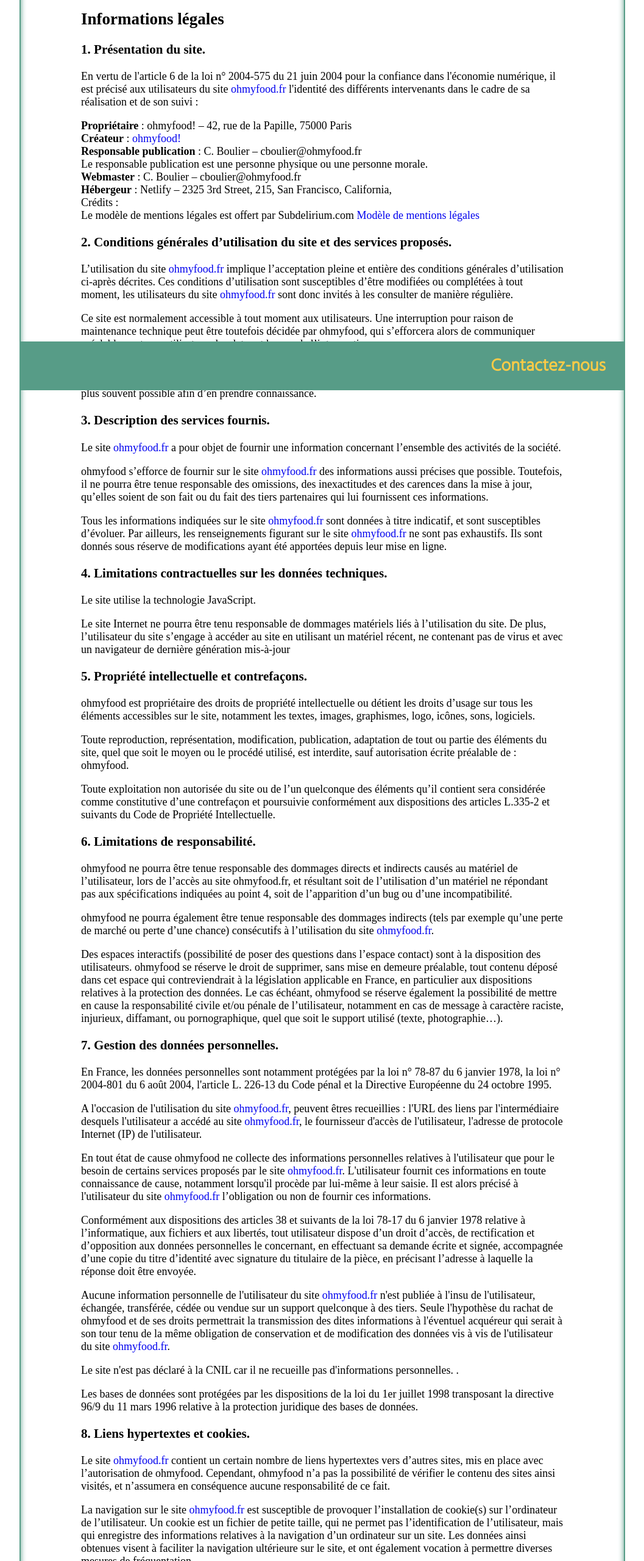
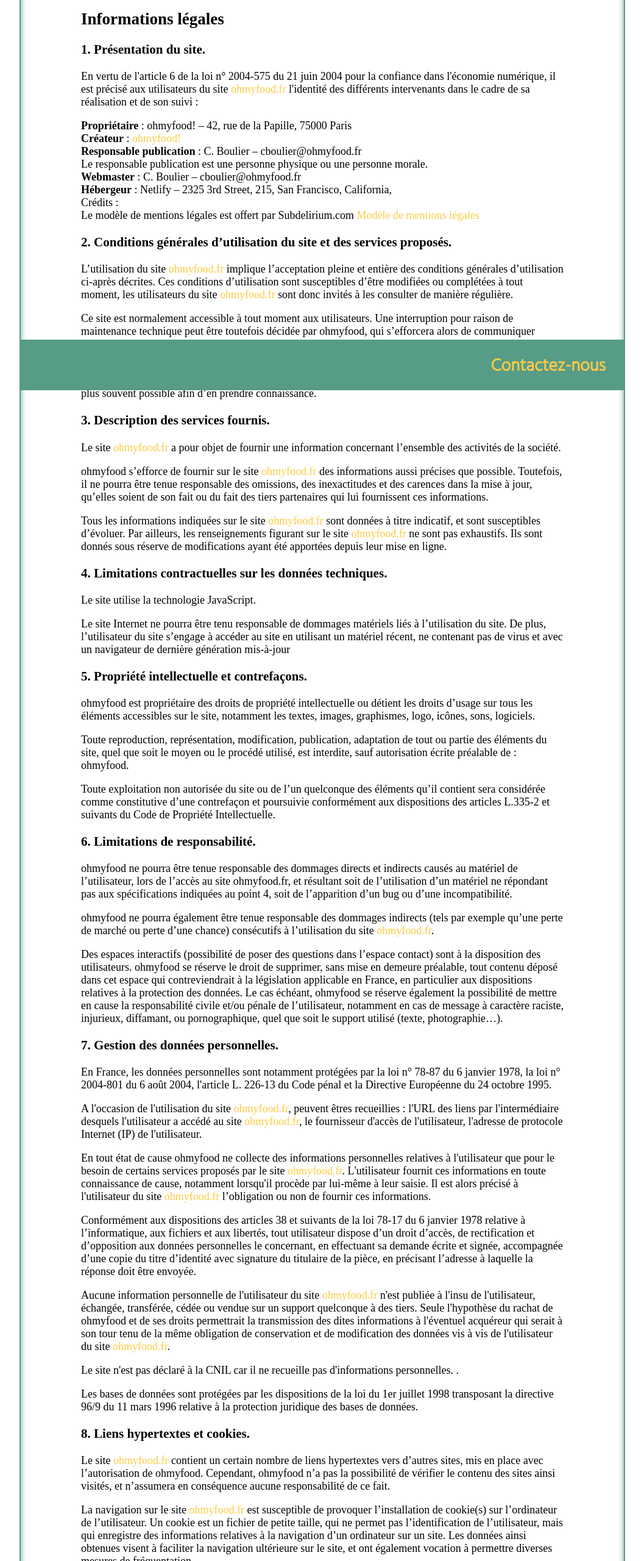
Before and after one commit to ChristopheBouriel/ohmyfood, a website: page app/mentions_legales.html in a window 1280 px wide. Shown: the part 160-2720 px from the top of the page at 61% size, without its empty margins (111-1168 px from the left). Drawn offline with nearby package versions, Linux system fonts and the light colour scheme; files that its build step writes are made by us from their sources.

Commit message:
petits correctifs, encore

```diff
--- a/app/mentions_legales.html
+++ b/app/mentions_legales.html
@@ -26,9 +26,9 @@
     <div class="infos_leg">
         <h2>Informations légales</h2>
         <h3>1. Présentation du site.</h3>
-        <p>En vertu de l'article 6 de la loi n° 2004-575 du 21 juin 2004 pour la confiance dans l'économie numérique, il est précisé aux utilisateurs du site <a href="https://ohmyfoodproject.netlify.app/index.html/">ohmyfood.fr</a> l'identité des différents intervenants dans le cadre de sa réalisation et de son suivi :</p>
+        <p>En vertu de l'article 6 de la loi n° 2004-575 du 21 juin 2004 pour la confiance dans l'économie numérique, il est précisé aux utilisateurs du site <a href="https://lerestochic.netlify.app/index.html/">ohmyfood.fr</a> l'identité des différents intervenants dans le cadre de sa réalisation et de son suivi :</p>
         <p><strong>Propriétaire</strong> : ohmyfood! – 42, rue de la Papille, 75000 Paris<br />
-        <strong>Créateur</strong>  : <a href="https://ohmyfoodproject.netlify.app/index.html/">ohmyfood!</a><br />
+        <strong>Créateur</strong>  : <a href="https://lerestochic.netlify.app/index.html/">ohmyfood!</a><br />
         <strong>Responsable publication</strong> : C. Boulier – cboulier@ohmyfood.fr<br />
         Le responsable publication est une personne physique ou une personne morale.<br />
         <strong>Webmaster</strong> : C. Boulier – cboulier@ohmyfood.fr<br />
@@ -37,13 +37,13 @@
         Le modèle de mentions légales est offert par Subdelirium.com <a target="_blank" href="https://www.subdelirium.com/generateur-de-mentions-legales/" alt="Modèle de mentions légales">Modèle de mentions légales</a></p>
 
         <h3>2. Conditions générales d’utilisation du site et des services proposés.</h3>
-        <p>L’utilisation du site <a href="https://ohmyfoodproject.netlify.app/index.html/">ohmyfood.fr</a> implique l’acceptation pleine et entière des conditions générales d’utilisation ci-après décrites. Ces conditions d’utilisation sont susceptibles d’être modifiées ou complétées à tout moment, les utilisateurs du site <a href="https://ohmyfoodproject.netlify.app/index.html/">ohmyfood.fr</a> sont donc invités à les consulter de manière régulière.</p>
+        <p>L’utilisation du site <a href="https://lerestochic.netlify.app/index.html/">ohmyfood.fr</a> implique l’acceptation pleine et entière des conditions générales d’utilisation ci-après décrites. Ces conditions d’utilisation sont susceptibles d’être modifiées ou complétées à tout moment, les utilisateurs du site <a href="https://lerestochic.netlify.app/index.html/">ohmyfood.fr</a> sont donc invités à les consulter de manière régulière.</p>
         <p>Ce site est normalement accessible à tout moment aux utilisateurs. Une interruption pour raison de maintenance technique peut être toutefois décidée par ohmyfood, qui s’efforcera alors de communiquer préalablement aux utilisateurs les dates et heures de l’intervention.</p>
-        <p>Le site <a href="https://ohmyfoodproject.netlify.app/index.html/">ohmyfood.fr</a> est mis à jour régulièrement par C. Boulier. De la même façon, les mentions légales peuvent être modifiées à tout moment : elles s’imposent néanmoins à l’utilisateur qui est invité à s’y référer le plus souvent possible afin d’en prendre connaissance.</p>
+        <p>Le site <a href="https://lerestochic.netlify.app/index.html/">ohmyfood.fr</a> est mis à jour régulièrement par C. Boulier. De la même façon, les mentions légales peuvent être modifiées à tout moment : elles s’imposent néanmoins à l’utilisateur qui est invité à s’y référer le plus souvent possible afin d’en prendre connaissance.</p>
         <h3>3. Description des services fournis.</h3>
-        <p>Le site <a href="https://ohmyfoodproject.netlify.app/index.html/">ohmyfood.fr</a> a pour objet de fournir une information concernant l’ensemble des activités de la société.</p>
-        <p>ohmyfood s’efforce de fournir sur le site <a href="https://ohmyfoodproject.netlify.app/index.html/">ohmyfood.fr</a> des informations aussi précises que possible. Toutefois, il ne pourra être tenue responsable des omissions, des inexactitudes et des carences dans la mise à jour, qu’elles soient de son fait ou du fait des tiers partenaires qui lui fournissent ces informations.</p>
-        <p>Tous les informations indiquées sur le site <a href="https://ohmyfoodproject.netlify.app/index.html/">ohmyfood.fr</a> sont données à titre indicatif, et sont susceptibles d’évoluer. Par ailleurs, les renseignements figurant sur le site <a href="https://ohmyfoodproject.netlify.app/index.html/">ohmyfood.fr</a> ne sont pas exhaustifs. Ils sont donnés sous réserve de modifications ayant été apportées depuis leur mise en ligne.</p>
+        <p>Le site <a href="https://lerestochic.netlify.app/index.html/">ohmyfood.fr</a> a pour objet de fournir une information concernant l’ensemble des activités de la société.</p>
+        <p>ohmyfood s’efforce de fournir sur le site <a href="https://lerestochic.netlify.app/index.html/">ohmyfood.fr</a> des informations aussi précises que possible. Toutefois, il ne pourra être tenue responsable des omissions, des inexactitudes et des carences dans la mise à jour, qu’elles soient de son fait ou du fait des tiers partenaires qui lui fournissent ces informations.</p>
+        <p>Tous les informations indiquées sur le site <a href="https://lerestochic.netlify.app/index.html/">ohmyfood.fr</a> sont données à titre indicatif, et sont susceptibles d’évoluer. Par ailleurs, les renseignements figurant sur le site <a href="https://lerestochic.netlify.app/index.html/">ohmyfood.fr</a> ne sont pas exhaustifs. Ils sont donnés sous réserve de modifications ayant été apportées depuis leur mise en ligne.</p>
         <h3>4. Limitations contractuelles sur les données techniques.</h3>
         <p>Le site utilise la technologie JavaScript.</p>
         <p>Le site Internet ne pourra être tenu responsable de dommages matériels liés à l’utilisation du site. De plus, l’utilisateur du site s’engage à accéder au site en utilisant un matériel récent, ne contenant pas de virus et avec un navigateur de dernière génération mis-à-jour</p>
@@ -53,19 +53,19 @@
         <p>Toute exploitation non autorisée du site ou de l’un quelconque des éléments qu’il contient sera considérée comme constitutive d’une contrefaçon et poursuivie conformément aux dispositions des articles L.335-2 et suivants du Code de Propriété Intellectuelle.</p>
         <h3>6. Limitations de responsabilité.</h3>
         <p>ohmyfood ne pourra être tenue responsable des dommages directs et indirects causés au matériel de l’utilisateur, lors de l’accès au site ohmyfood.fr, et résultant soit de l’utilisation d’un matériel ne répondant pas aux spécifications indiquées au point 4, soit de l’apparition d’un bug ou d’une incompatibilité.</p>
-        <p>ohmyfood ne pourra également être tenue responsable des dommages indirects (tels par exemple qu’une perte de marché ou perte d’une chance) consécutifs à l’utilisation du site <a href="https://ohmyfoodproject.netlify.app/index.html/">ohmyfood.fr</a>.</p>
+        <p>ohmyfood ne pourra également être tenue responsable des dommages indirects (tels par exemple qu’une perte de marché ou perte d’une chance) consécutifs à l’utilisation du site <a href="https://lerestochic.netlify.app/index.html/">ohmyfood.fr</a>.</p>
         <p>Des espaces interactifs (possibilité de poser des questions dans l’espace contact) sont à la disposition des utilisateurs. ohmyfood se réserve le droit de supprimer, sans mise en demeure préalable, tout contenu déposé dans cet espace qui contreviendrait à la législation applicable en France, en particulier aux dispositions relatives à la protection des données. Le cas échéant, ohmyfood se réserve également la possibilité de mettre en cause la responsabilité civile et/ou pénale de l’utilisateur, notamment en cas de message à caractère raciste, injurieux, diffamant, ou pornographique, quel que soit le support utilisé (texte, photographie…).</p>
         <h3>7. Gestion des données personnelles.</h3>
         <p>En France, les données personnelles sont notamment protégées par la loi n° 78-87 du 6 janvier 1978, la loi n° 2004-801 du 6 août 2004, l'article L. 226-13 du Code pénal et la Directive Européenne du 24 octobre 1995.</p>
-        <p>A l'occasion de l'utilisation du site <a href="https://ohmyfoodproject.netlify.app/index.html/">ohmyfood.fr</a>, peuvent êtres recueillies : l'URL des liens par l'intermédiaire desquels l'utilisateur a accédé au site <a href="https://ohmyfoodproject.netlify.app/index.html/">ohmyfood.fr</a>, le fournisseur d'accès de l'utilisateur, l'adresse de protocole Internet (IP) de l'utilisateur.</p>
-        <p> En tout état de cause ohmyfood ne collecte des informations personnelles relatives à l'utilisateur que pour le besoin de certains services proposés par le site <a href="https://ohmyfoodproject.netlify.app/index.html/">ohmyfood.fr</a>. L'utilisateur fournit ces informations en toute connaissance de cause, notamment lorsqu'il procède par lui-même à leur saisie. Il est alors précisé à l'utilisateur du site <a href="https://ohmyfoodproject.netlify.app/index.html/">ohmyfood.fr</a> l’obligation ou non de fournir ces informations.</p>
+        <p>A l'occasion de l'utilisation du site <a href="https://lerestochic.netlify.app/index.html/">ohmyfood.fr</a>, peuvent êtres recueillies : l'URL des liens par l'intermédiaire desquels l'utilisateur a accédé au site <a href="https://lerestochic.netlify.app/index.html/">ohmyfood.fr</a>, le fournisseur d'accès de l'utilisateur, l'adresse de protocole Internet (IP) de l'utilisateur.</p>
+        <p> En tout état de cause ohmyfood ne collecte des informations personnelles relatives à l'utilisateur que pour le besoin de certains services proposés par le site <a href="https://lerestochic.netlify.app/index.html/">ohmyfood.fr</a>. L'utilisateur fournit ces informations en toute connaissance de cause, notamment lorsqu'il procède par lui-même à leur saisie. Il est alors précisé à l'utilisateur du site <a href="https://lerestochic.netlify.app/index.html/">ohmyfood.fr</a> l’obligation ou non de fournir ces informations.</p>
         <p>Conformément aux dispositions des articles 38 et suivants de la loi 78-17 du 6 janvier 1978 relative à l’informatique, aux fichiers et aux libertés, tout utilisateur dispose d’un droit d’accès, de rectification et d’opposition aux données personnelles le concernant, en effectuant sa demande écrite et signée, accompagnée d’une copie du titre d’identité avec signature du titulaire de la pièce, en précisant l’adresse à laquelle la réponse doit être envoyée.</p>
-        <p>Aucune information personnelle de l'utilisateur du site <a href="https://ohmyfoodproject.netlify.app/index.html/">ohmyfood.fr</a> n'est publiée à l'insu de l'utilisateur, échangée, transférée, cédée ou vendue sur un support quelconque à des tiers. Seule l'hypothèse du rachat de ohmyfood et de ses droits permettrait la transmission des dites informations à l'éventuel acquéreur qui serait à son tour tenu de la même obligation de conservation et de modification des données vis à vis de l'utilisateur du site <a href="https://ohmyfoodproject.netlify.app/index.html/">ohmyfood.fr</a>.</p>
+        <p>Aucune information personnelle de l'utilisateur du site <a href="https://lerestochic.netlify.app/index.html/">ohmyfood.fr</a> n'est publiée à l'insu de l'utilisateur, échangée, transférée, cédée ou vendue sur un support quelconque à des tiers. Seule l'hypothèse du rachat de ohmyfood et de ses droits permettrait la transmission des dites informations à l'éventuel acquéreur qui serait à son tour tenu de la même obligation de conservation et de modification des données vis à vis de l'utilisateur du site <a href="https://lerestochic.netlify.app/index.html/">ohmyfood.fr</a>.</p>
         <p>Le site n'est pas déclaré à la CNIL car il ne recueille pas d'informations personnelles. .</p>
         <p>Les bases de données sont protégées par les dispositions de la loi du 1er juillet 1998 transposant la directive 96/9 du 11 mars 1996 relative à la protection juridique des bases de données.</p>
         <h3>8. Liens hypertextes et cookies.</h3>
-        <p>Le site <a href="https://ohmyfoodproject.netlify.app/index.html/">ohmyfood.fr</a> contient un certain nombre de liens hypertextes vers d’autres sites, mis en place avec l’autorisation de ohmyfood. Cependant, ohmyfood n’a pas la possibilité de vérifier le contenu des sites ainsi visités, et n’assumera en conséquence aucune responsabilité de ce fait.</p>
-        <p>La navigation sur le site <a href="https://ohmyfoodproject.netlify.app/index.html/">ohmyfood.fr</a> est susceptible de provoquer l’installation de cookie(s) sur l’ordinateur de l’utilisateur. Un cookie est un fichier de petite taille, qui ne permet pas l’identification de l’utilisateur, mais qui enregistre des informations relatives à la navigation d’un ordinateur sur un site. Les données ainsi obtenues visent à faciliter la navigation ultérieure sur le site, et ont également vocation à permettre diverses mesures de fréquentation.</p>
+        <p>Le site <a href="https://lerestochic.netlify.app/index.html/">ohmyfood.fr</a> contient un certain nombre de liens hypertextes vers d’autres sites, mis en place avec l’autorisation de ohmyfood. Cependant, ohmyfood n’a pas la possibilité de vérifier le contenu des sites ainsi visités, et n’assumera en conséquence aucune responsabilité de ce fait.</p>
+        <p>La navigation sur le site <a href="https://lerestochic.netlify.app/index.html/">ohmyfood.fr</a> est susceptible de provoquer l’installation de cookie(s) sur l’ordinateur de l’utilisateur. Un cookie est un fichier de petite taille, qui ne permet pas l’identification de l’utilisateur, mais qui enregistre des informations relatives à la navigation d’un ordinateur sur un site. Les données ainsi obtenues visent à faciliter la navigation ultérieure sur le site, et ont également vocation à permettre diverses mesures de fréquentation.</p>
         <p>Le refus d’installation d’un cookie peut entraîner l’impossibilité d’accéder à certains services. L’utilisateur peut toutefois configurer son ordinateur de la manière suivante, pour refuser l’installation des cookies :</p>
         <p>Sous Internet Explorer : onglet outil (pictogramme en forme de rouage en haut a droite) / options internet. Cliquez sur Confidentialité et choisissez Bloquer tous les cookies. Validez sur Ok.</p>
         <p>Sous Firefox : en haut de la fenêtre du navigateur, cliquez sur le bouton Firefox, puis aller dans l'onglet Options. Cliquer sur l'onglet Vie privée.
@@ -74,7 +74,7 @@
         <p>Sous Chrome : Cliquez en haut à droite du navigateur sur le pictogramme de menu (symbolisé par trois lignes horizontales). Sélectionnez Paramètres. Cliquez sur Afficher les paramètres avancés. Dans la section "Confidentialité", cliquez sur préférences.  Dans l'onglet "Confidentialité", vous pouvez bloquer les cookies.</p>
 
         <h3>9. Droit applicable et attribution de juridiction.</h3>
-        <p>Tout litige en relation avec l’utilisation du site <a href="https://ohmyfoodproject.netlify.app/index.html/">ohmyfood.fr</a> est soumis au droit français. Il est fait attribution exclusive de juridiction aux tribunaux compétents de Paris.</p>
+        <p>Tout litige en relation avec l’utilisation du site <a href="https://lerestochic.netlify.app/index.html/">ohmyfood.fr</a> est soumis au droit français. Il est fait attribution exclusive de juridiction aux tribunaux compétents de Paris.</p>
         <h3>10. Les principales lois concernées.</h3>
         <p>Loi n° 78-17 du 6 janvier 1978, notamment modifiée par la loi n° 2004-801 du 6 août 2004 relative à l'informatique, aux fichiers et aux libertés.</p>
         <p> Loi n° 2004-575 du 21 juin 2004 pour la confiance dans l'économie numérique.</p>
@@ -86,7 +86,7 @@
     <footer>
       <div>
       </div>
-      <a href="contact.html"><h3>Contactez-nous</h3></a>
+      <a href="mailto:team@ohmyfood.fr"><h3>Contactez-nous</h3></a>
     </footer>
     </div>
     <!-- build:js scripts/vendor.js -->
--- a/app/styles/sass/layout/_footer.scss
+++ b/app/styles/sass/layout/_footer.scss
@@ -3,7 +3,7 @@ footer
     display: flex;
     justify-content: space-between;
     align-items: center;
-    background-color: rgb(87, 156, 135);
+    background-color: $page-color;
     width:100%;
     max-width: 990px;
     max-height: 80px;
@@ -11,6 +11,7 @@ footer
     bottom: 0px;
     font-size: x-large;
     font-family: 'Hind-Colombo-Light';
+    border-top: solid $page-color;
     a {
       color: $page-text-color;
     }
--- a/app/styles/sass/pages/_legal_notices.scss
+++ b/app/styles/sass/pages/_legal_notices.scss
@@ -4,4 +4,7 @@
   margin: auto;
   margin-bottom: 140px;
   font-size: large;
+  a {
+    color: $page-text-color;
+  }
 }
--- a/app/styles/sass/pages/_menu_4_la_palette.scss
+++ b/app/styles/sass/pages/_menu_4_la_palette.scss
@@ -47,7 +47,7 @@
 
             h2 {
                 font-size: 1.3em;
-                color: black;
+
                 }
         }
     }
```
Also changed, not shown: app/index.html (+1 -1 lines), app/menu_1.html (+1 -1 lines), app/menu_2.html (+1 -1 lines), app/menu_3.html (+1 -1 lines), app/menu_4.html (+1 -1 lines).
